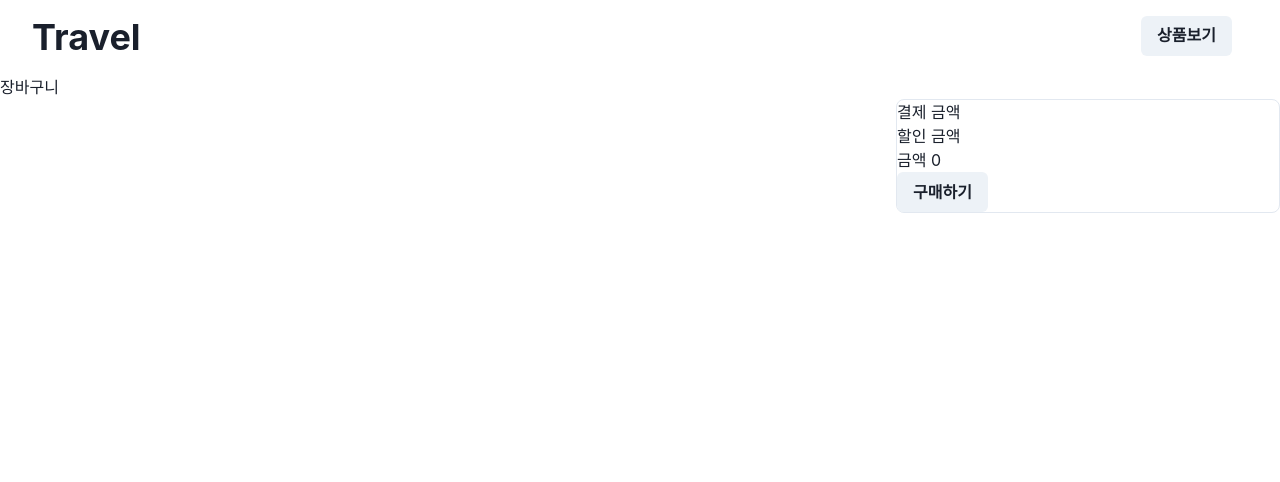
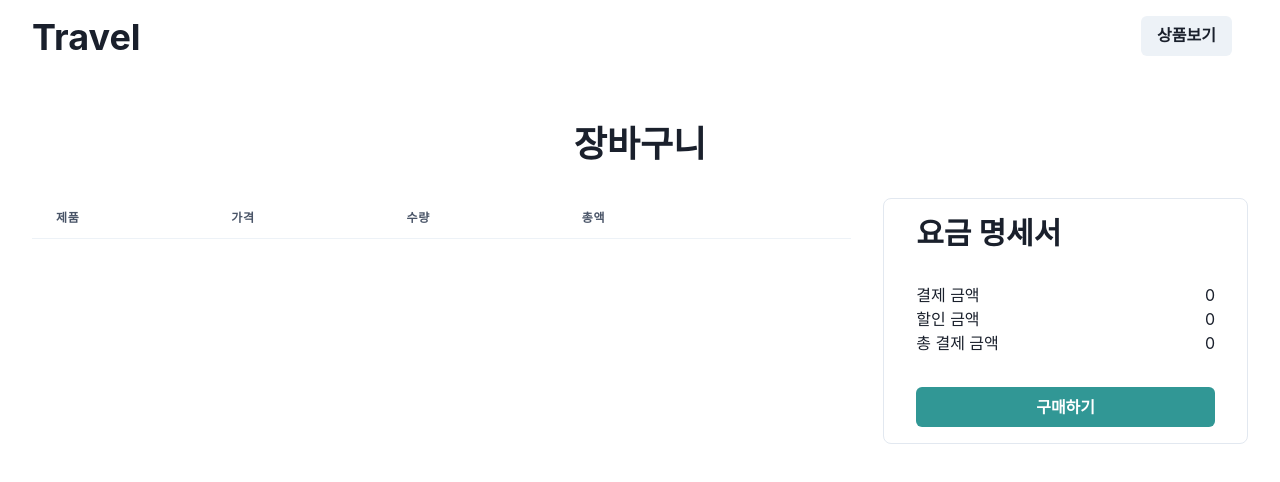
Before and after one commit to bymine/likealocal-travel-website, a React (Create React App) app: page /reservation in a window 1280 px wide. Shown: the top 482 px of the page. Built offline with nearby package versions, Linux system fonts and the light colour scheme.

Commit message:
🎨 장바구니 페이지 수정
[작업내용]
- 장바구니 아이템 Grid 형식을 Table 형식으로 변경

```diff
--- a/src/components/ReservationCard.jsx
+++ b/src/components/ReservationCard.jsx
@@ -1,5 +1,7 @@
+import React from 'react';
+import { useDispatch } from 'react-redux';
+import { reservationQuantity, reservationRemove } from '../redux/reservations/reservationSlice';
 import {
-  Container,
   Flex,
   Image,
   Text,
@@ -8,34 +10,40 @@ import {
   NumberInputStepper,
   NumberIncrementStepper,
   NumberDecrementStepper,
+  Button,
+  Tr,
+  Td,
   Box,
-  Button,
 } from '@chakra-ui/react';
-import React from 'react';
-import { useDispatch } from 'react-redux';
-import { reservationQuantity, reservationRemove } from '../redux/reservations/reservationSlice';
 
-const ReservationCard = ({ travel }) => {
+const ReservationCard = ({ reservation }) => {
   const dispatch = useDispatch();
   const handleQuantityChange = (value) => {
-    dispatch(reservationQuantity({ idx: travel.idx, quantity: value }));
+    dispatch(reservationQuantity({ idx: reservation.idx, quantity: value }));
   };
   const handleRemoveResrvation = () => {
-    dispatch(reservationRemove({ idx: travel.idx }));
+    dispatch(reservationRemove({ idx: reservation.idx }));
   };
   return (
-    <Flex p='6px' m='20px' h={'200px'}>
-      <Image src={travel.mainImage} alt='' />
-      <Container>
-        <Text>{travel.name}</Text>
-        <Text>{travel.idx}</Text>
-      </Container>
-      <Box>
+    <Tr key={reservation.idx}>
+      <Td>
+        <Flex alignItems={'center'}>
+          <Image src={reservation.mainImage} alt='' w='100px' />
+          <Box w='8' />
+          <Text textAlign={'left'}>{reservation.name}</Text>
+        </Flex>
+      </Td>
+
+      <Td>
+        <Text>{reservation.price}</Text>
+      </Td>
+      <Td>
         <NumberInput
+          w='100px'
           size='sm'
-          defaultValue={travel.quantity}
+          defaultValue={reservation.quantity}
           min={1}
-          max={travel.maximumPurchases}
+          max={reservation.maximumPurchases}
           onChange={handleQuantityChange}
         >
           <NumberInputField />
@@ -44,10 +52,14 @@ const ReservationCard = ({ travel }) => {
             <NumberDecrementStepper />
           </NumberInputStepper>
         </NumberInput>
-        <Text>{travel.price * travel.quantity}</Text>
-      </Box>
-      <Button onClick={handleRemoveResrvation}>삭제</Button>
-    </Flex>
+      </Td>
+      <Td>
+        <Text>{reservation.price * reservation.quantity}</Text>
+      </Td>
+      <Td>
+        <Button onClick={handleRemoveResrvation}>삭제</Button>
+      </Td>
+    </Tr>
   );
 };
 
--- a/src/components/ReservationList.jsx
+++ b/src/components/ReservationList.jsx
@@ -1,14 +1,27 @@
-import { Grid } from '@chakra-ui/react';
+import { Table, Thead, Tbody, Tr, Th, TableContainer } from '@chakra-ui/react';
 import React from 'react';
 import ReservationCard from './ReservationCard';
 
-const ReservationList = ({ travels }) => {
+const ReservationList = ({ reservations }) => {
   return (
-    <Grid templateColumns='repeat(1, 1fr)'>
-      {travels.map((element) => (
-        <ReservationCard key={element.idx} travel={element} />
-      ))}
-    </Grid>
+    <TableContainer flex={1}>
+      <Table variant='simple'>
+        <Thead>
+          <Tr>
+            <Th>제품</Th>
+            <Th>가격</Th>
+            <Th>수량</Th>
+            <Th>총액</Th>
+            <Th></Th>
+          </Tr>
+        </Thead>
+        <Tbody>
+          {reservations.map((reservation) => (
+            <ReservationCard key={reservation.idx} reservation={reservation} />
+          ))}
+        </Tbody>
+      </Table>
+    </TableContainer>
   );
 };
 
--- a/src/pages/ReservationPage.jsx
+++ b/src/pages/ReservationPage.jsx
@@ -1,4 +1,4 @@
-import { Box, Button, Flex, Spacer, Text } from '@chakra-ui/react';
+import { Box, Button, Flex, Heading, Spacer, Text } from '@chakra-ui/react';
 import React from 'react';
 import { useSelector } from 'react-redux';
 import { ReservationList } from '../components';
@@ -9,16 +9,35 @@ const ReservationPage = () => {
   const total = reservations.reduce((acc, item) => acc + item.purchasePrice, 0);
 
   return (
-    <Box>
-      <Text>장바구니</Text>
-      <Flex>
-        <ReservationList w='50%' travels={reservations} />
-        <Spacer />
-        <Box w='30%' maxW='sm' borderWidth='1px' borderRadius='lg'>
-          <Text>결제 금액</Text>
-          <Text>할인 금액</Text>
-          <Text>금액 {total}</Text>
-          <Button>구매하기</Button>
+    <Box px={8} py={4}>
+      <Heading my={8} textAlign={'center'}>
+        장바구니
+      </Heading>
+      <Flex gap='8'>
+        <ReservationList reservations={reservations} />
+        <Box w='30%' borderWidth='1px' borderRadius='lg' px={8} py={4}>
+          <Heading size='lg' mb={8}>
+            요금 명세서
+          </Heading>
+          <Flex>
+            <Text>결제 금액</Text>
+            <Spacer />
+            <Text>{total}</Text>
+          </Flex>
+          <Flex>
+            <Text>할인 금액</Text>
+            <Spacer />
+            <Text>0</Text>
+          </Flex>
+          <Flex>
+            <Text>총 결제 금액</Text>
+            <Spacer />
+            <Text>{total}</Text>
+          </Flex>
+
+          <Button mt={8} w='100%' colorScheme='teal'>
+            구매하기
+          </Button>
         </Box>
       </Flex>
     </Box>
```
